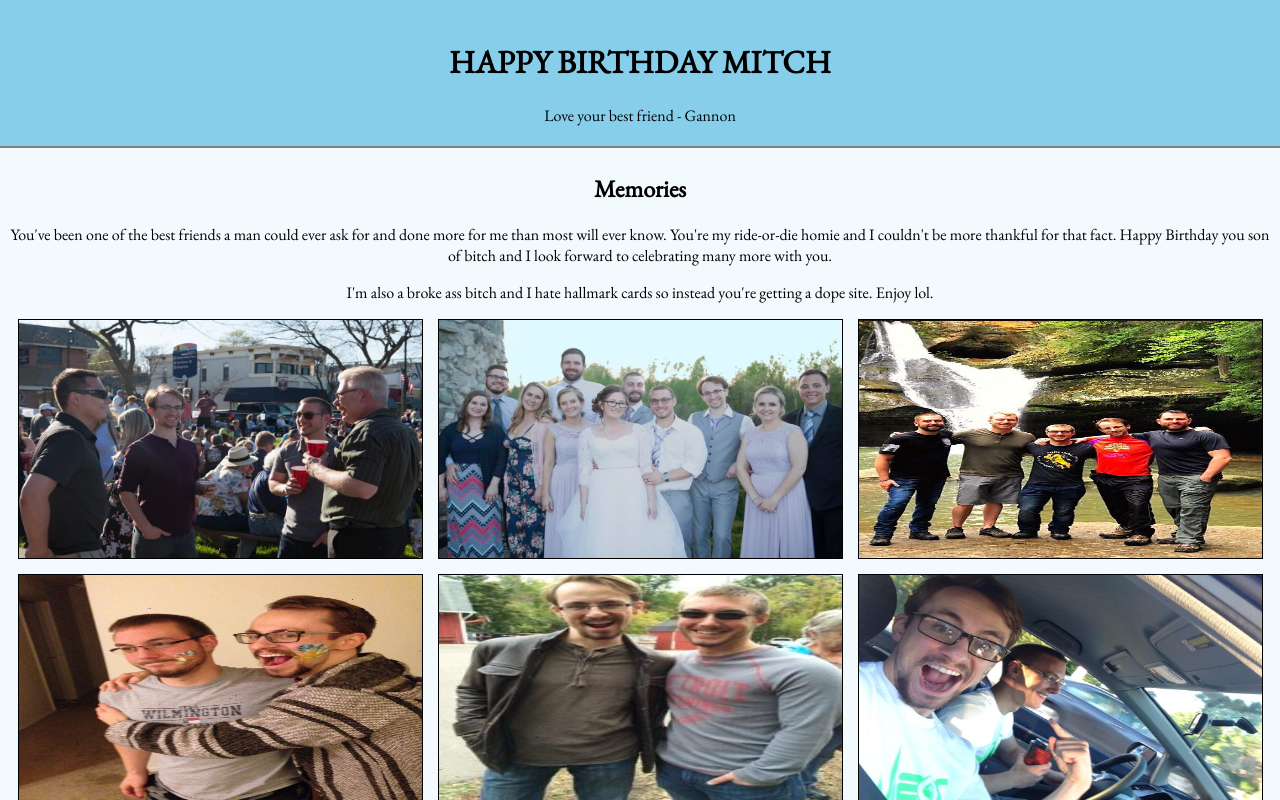
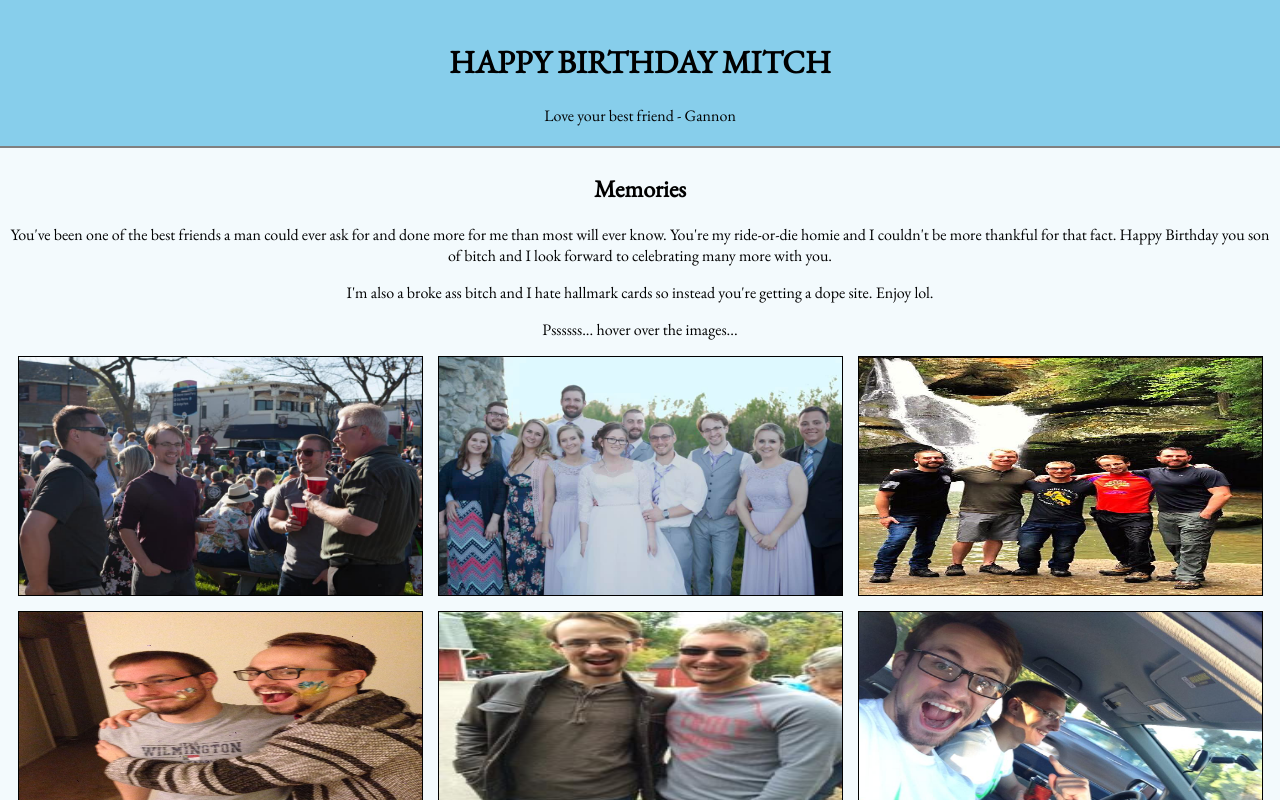
Before and after one commit to GannonDetroit/happy-birthday-mitch, a React (Create React App) app: page / in a window 1280 px wide. Shown: the top 800 px of the page. Built offline with nearby package versions, Linux system fonts and the light colour scheme.

Commit message:
added some instructions

```diff
--- a/src/components/homepage/homepage.jsx
+++ b/src/components/homepage/homepage.jsx
@@ -14,6 +14,7 @@ const HomePage = () => (
     <p className='top-text'> I'm also a broke ass bitch and I hate hallmark cards so instead you're getting a dope
         site. Enjoy lol.
     </p>
+    <p>Pssssss... hover over the images...</p>
 
     <Gallery />
     </div>
```
